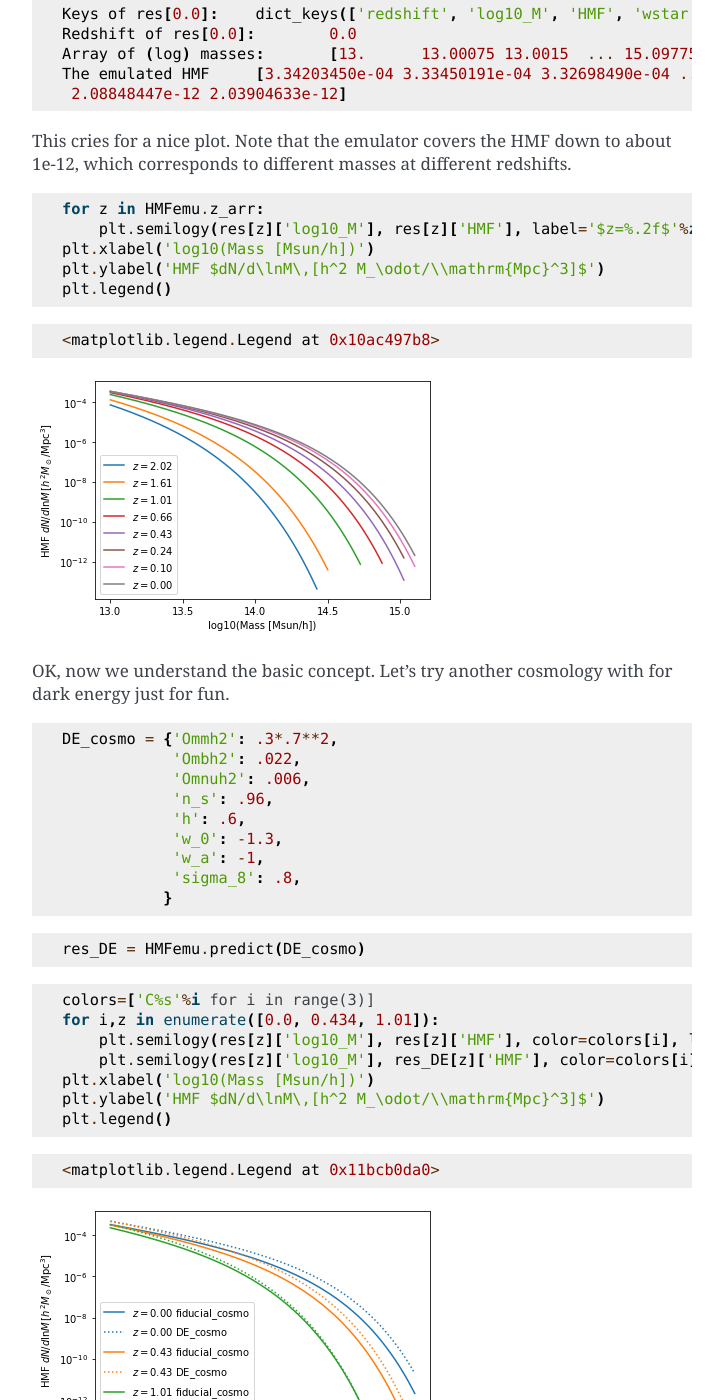
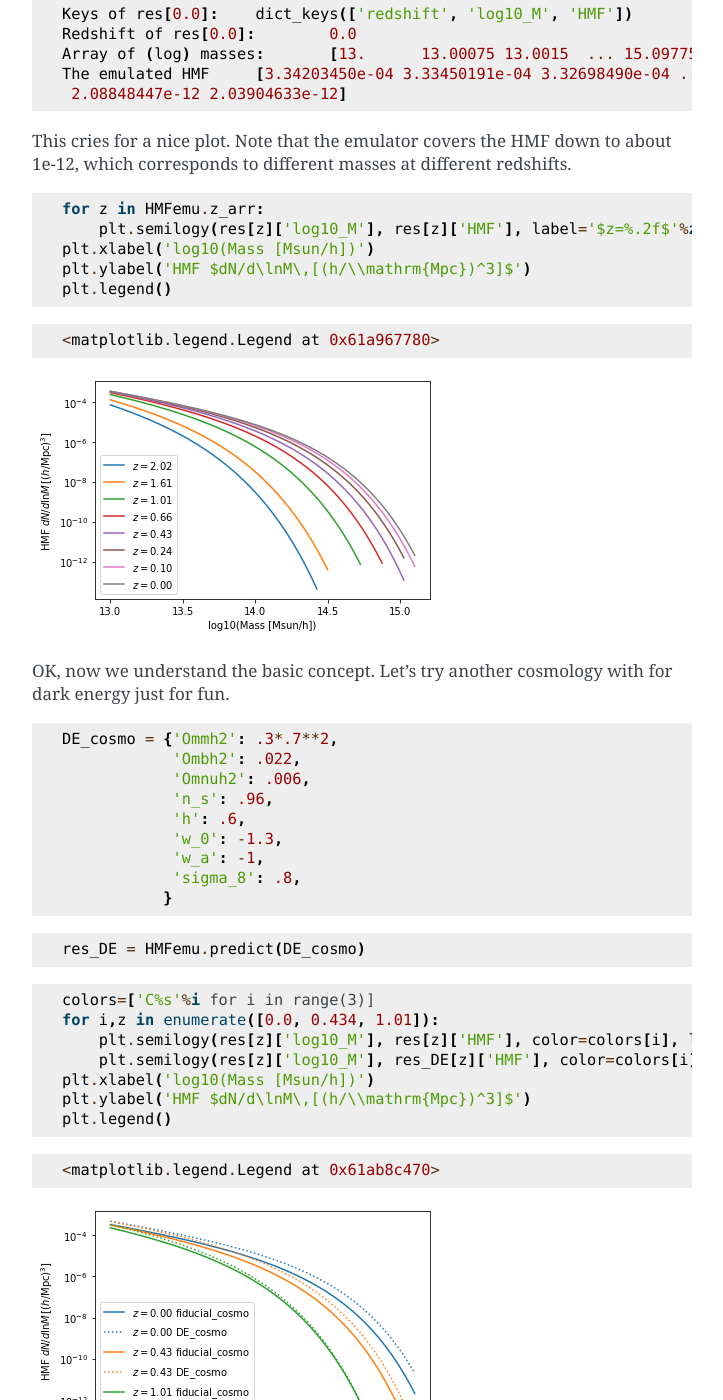
Before and after one commit to SebastianBocquet/MiraTitanHMFemulator, a Sphinx documentation site: the page built from docs/tutorial.rst, in a window 1280 px wide and 1400 px high, scrolled down 1989 px. Shown: the whole window, without its empty margins (388-1111 px from the left). Built offline with Sphinx 7.4.7, drawn with Linux system fonts in a browser that asks for light colours; the version number could not be read and is left out.

Commit message:
Important fix in docs

```diff
--- a/docs/tutorial.rst
+++ b/docs/tutorial.rst
@@ -1,4 +1,3 @@
-
 Tutorial
 ========
 
@@ -109,7 +108,7 @@ computed the HMF. There’s a ``Units`` key, too.
 
 .. parsed-literal::
 
-    log10_M is log10(Mass in [Msun/h]), HMFs are given in [h^2 Msun/Mpc^3]
+    log10_M is log10(Mass in [Msun/h]), HMFs are given in dN/dlnM [(h/Mpc)^3]
 
 
 So far, nothing too dramatic. Now let’s look into one of the redshift
@@ -125,7 +124,7 @@ outputs:
 
 .. parsed-literal::
 
-    Keys of res[0.0]:	 dict_keys(['redshift', 'log10_M', 'HMF', 'wstar', 'wstar_covmat', 'PC_weight'])
+    Keys of res[0.0]:	 dict_keys(['redshift', 'log10_M', 'HMF'])
     Redshift of res[0.0]:	 0.0
     Array of (log) masses:	 [13.      13.00075 13.0015  ... 15.09775 15.0985  15.09925]
     The emulated HMF	 [3.34203450e-04 3.33450191e-04 3.32698490e-04 ... 2.13904071e-12
@@ -141,7 +140,7 @@ redshifts.
     for z in HMFemu.z_arr:
         plt.semilogy(res[z]['log10_M'], res[z]['HMF'], label='$z=%.2f$'%z)
     plt.xlabel('log10(Mass [Msun/h])')
-    plt.ylabel('HMF $dN/d\lnM\,[h^2 M_\odot/\\mathrm{Mpc}^3]$')
+    plt.ylabel('HMF $dN/d\lnM\,[(h/\\mathrm{Mpc})^3]$')
     plt.legend()
 
 
@@ -149,7 +148,7 @@ redshifts.
 
 .. parsed-literal::
 
-    <matplotlib.legend.Legend at 0x10ac497b8>
+    <matplotlib.legend.Legend at 0x61a967780>
 
 
 
@@ -183,7 +182,7 @@ with for dark energy just for fun.
         plt.semilogy(res[z]['log10_M'], res[z]['HMF'], color=colors[i], label='$z=%.2f$ fiducial_cosmo'%z)
         plt.semilogy(res[z]['log10_M'], res_DE[z]['HMF'], color=colors[i], label='$z=%.2f$ DE_cosmo'%z, ls=':')
     plt.xlabel('log10(Mass [Msun/h])')
-    plt.ylabel('HMF $dN/d\lnM\,[h^2 M_\odot/\\mathrm{Mpc}^3]$')
+    plt.ylabel('HMF $dN/d\lnM\,[(h/\\mathrm{Mpc})^3]$')
     plt.legend()
 
 
@@ -191,7 +190,7 @@ with for dark energy just for fun.
 
 .. parsed-literal::
 
-    <matplotlib.legend.Legend at 0x11bcb0da0>
+    <matplotlib.legend.Legend at 0x61ab8c470>
 
 
 
```
Also changed, not shown: docs/_static/tutorial_files/tutorial_16_1.png, docs/_static/tutorial_files/tutorial_20_1.png, tutorial.ipynb, 1 other file.
